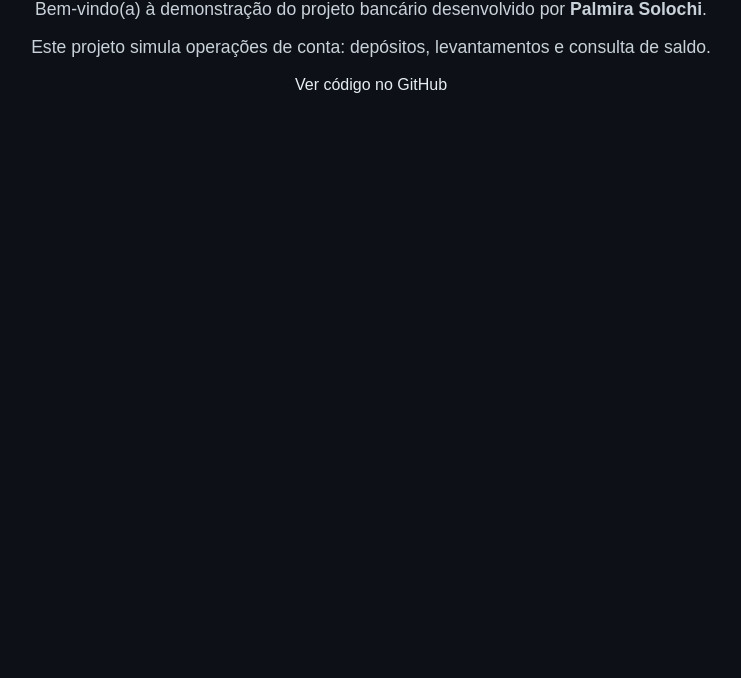
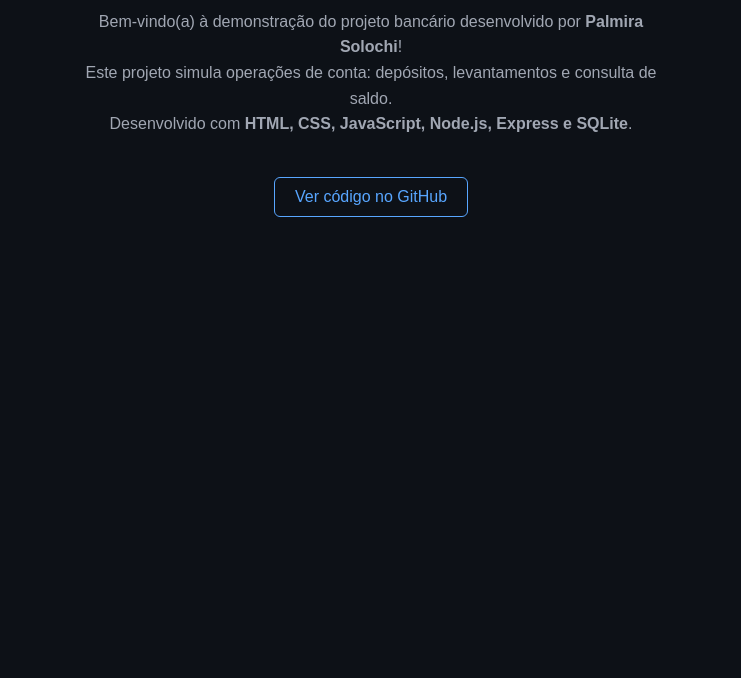
Before and after one commit to Pssolochi82/ContaBancariaJS, a plain HTML site: page docs/index.html in a window 1280 px wide. Shown: the part 122-800 px from the top of the page, without its empty margins (269-1010 px from the left). Drawn offline with Linux system fonts and the light colour scheme.

Commit message:
style: corrigir layout e centralizar texto da página demo

```diff
--- a/docs/index.html
+++ b/docs/index.html
@@ -3,45 +3,51 @@
 <head>
   <meta charset="UTF-8">
   <meta name="viewport" content="width=device-width, initial-scale=1.0">
-  <title>ContaBancariaJS – Demo</title>
+  <title>ContaBancariaJS · Demonstração</title>
   <style>
     body {
       font-family: Arial, sans-serif;
-      background: #0d1117;
+      background-color: #0d1117;
       color: #e6edf3;
+      text-align: center;
+      padding: 50px;
       margin: 0;
-      padding: 40px;
-      text-align: center;
     }
     h1 {
       color: #58a6ff;
+      font-size: 2rem;
     }
     p {
-      font-size: 1.1em;
-      color: #c9d1d9;
+      color: #a1a7b3;
+      max-width: 600px;
+      margin: 20px auto;
+      line-height: 1.6;
     }
     a {
+      color: #58a6ff;
+      text-decoration: none;
+      border: 1px solid #58a6ff;
+      padding: 10px 20px;
+      border-radius: 6px;
+      transition: 0.3s;
       display: inline-block;
       margin-top: 20px;
-      padding: 10px 20px;
-      color: #0d1117;
-      background: #58a6ff;
-      border-radius: 6px;
-      text-decoration: none;
-      font-weight: bold;
-      transition: background 0.3s;
     }
     a:hover {
-      background: #7ee787;
+      background-color: #58a6ff;
       color: #0d1117;
     }
   </style>
 </head>
 <body>
   <h1>💼 ContaBancariaJS</h1>
-  <p>Bem-vindo(a) à demonstração do projeto bancário desenvolvido por <strong>Palmira Solochi</strong>.</p>
-  <p>Este projeto simula operações de conta: depósitos, levantamentos e consulta de saldo.</p>
-
-  <ahref="https://github.com/Pssolochi82/ContaBancariaJS" target="_blank">Ver código no GitHub</a>
+  <p>
+    Bem-vindo(a) à demonstração do projeto bancário desenvolvido por <strong>Palmira Solochi</strong>!<br>
+    Este projeto simula operações de conta: depósitos, levantamentos e consulta de saldo.<br>
+    Desenvolvido com <strong>HTML, CSS, JavaScript, Node.js, Express e SQLite</strong>.
+  </p>
+  <a href="https://github.com/Pssolochi82/ContaBancariaJS" target="_blank" rel="noopener">
+    Ver código no GitHub
+  </a>
 </body>
 </html>
```
